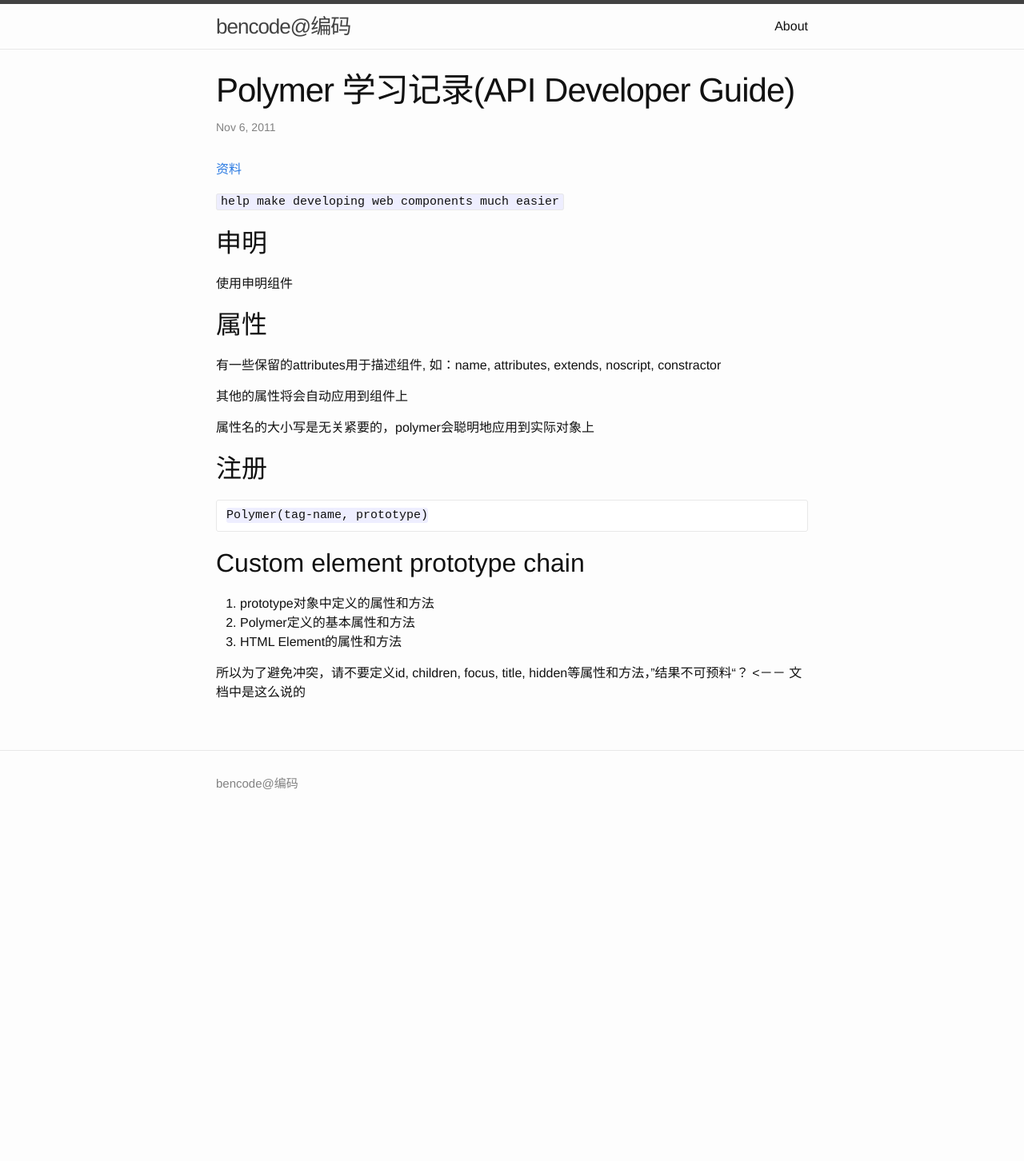
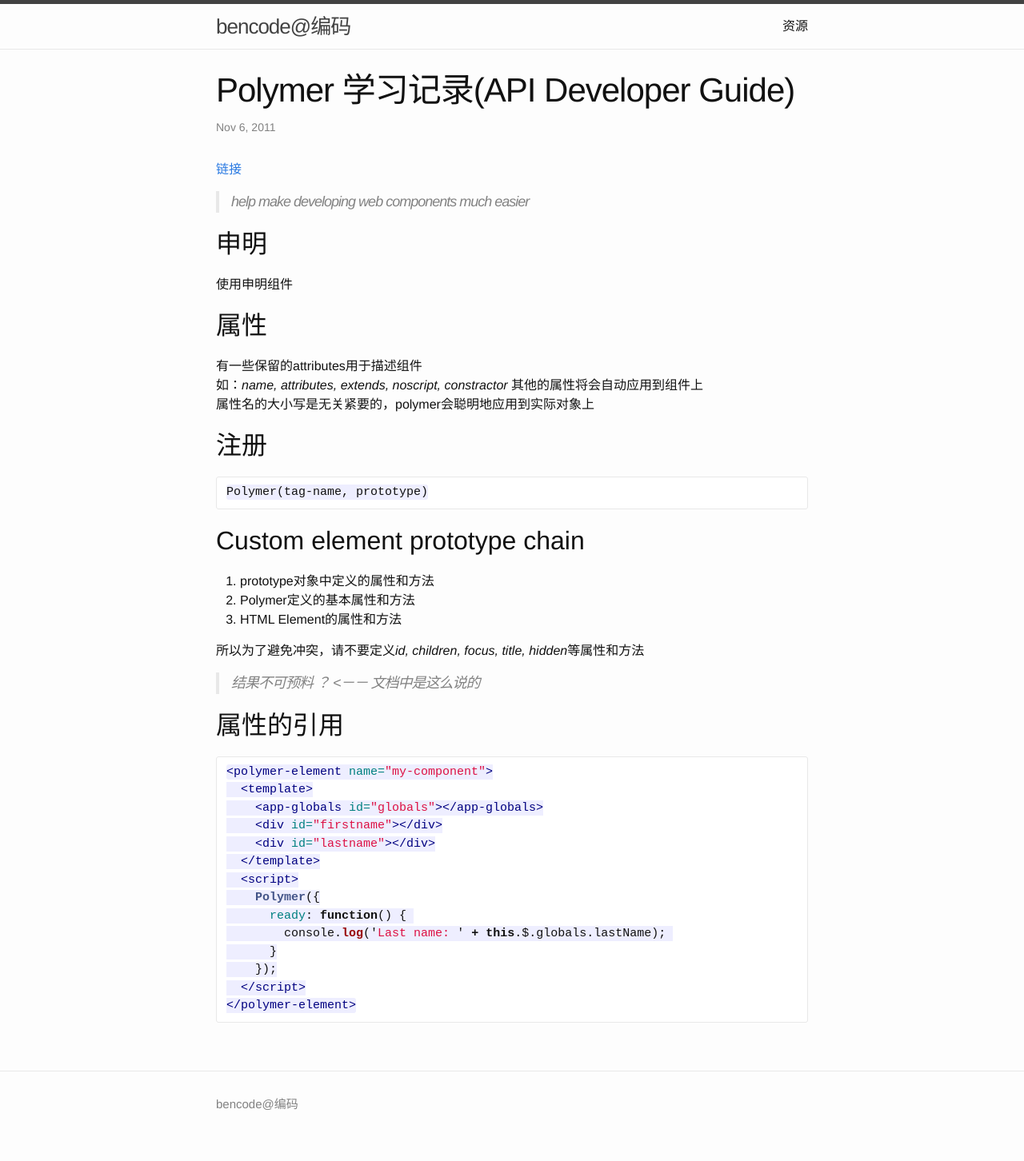
Before and after one commit to bencode/bencode.github.io, a Jekyll site: the page built from _posts/polymer/learning/2011-11-06-api-developer-guide.md, in a window 1280 px wide. Shown: the whole page at 80% size. Built offline with Jekyll 4.4.1, drawn with Linux system fonts in a browser that asks for light colours; before the commit the page ends 1052 px from its top, so only the background shows below that.

Commit message:
临时提交

````diff
--- a/_posts/polymer/learning/2011-11-06-api-developer-guide.md
+++ b/_posts/polymer/learning/2011-11-06-api-developer-guide.md
@@ -4,10 +4,10 @@
 categories: polymer learning
 ---
 
-[资料](https://www.polymer-project.org/docs/polymer/polymer.html)
+[链接](https://www.polymer-project.org/docs/polymer/polymer.html)
 
 
-`help make developing web components much easier`
+> help make developing web components much easier
 
 
 ## 申明
@@ -17,10 +17,9 @@
 
 ## 属性
 
-有一些保留的attributes用于描述组件, 如：name, attributes, extends, noscript, constractor
-
+有一些保留的attributes用于描述组件
+如：*name, attributes, extends, noscript, constractor*
 其他的属性将会自动应用到组件上
-
 属性名的大小写是无关紧要的，polymer会聪明地应用到实际对象上
 
 
@@ -36,4 +35,26 @@
 2. Polymer定义的基本属性和方法
 3. HTML Element的属性和方法
 
-所以为了避免冲突，请不要定义id, children, focus, title, hidden等属性和方法，”结果不可预料“？ <－－ 文档中是这么说的
+所以为了避免冲突，请不要定义*id, children, focus, title, hidden*等属性和方法
+
+> 结果不可预料 ？ <－－ 文档中是这么说的
+
+
+## 属性的引用
+
+```html
+<polymer-element name="my-component">
+  <template>
+    <app-globals id="globals"></app-globals>
+    <div id="firstname">{{$.globals.firstName}}</div>
+    <div id="lastname">{{$.globals.lastName}}</div>
+  </template>
+  <script>
+    Polymer({
+      ready: function() {
+        console.log('Last name: ' + this.$.globals.lastName);
+      }
+    });
+  </script>
+</polymer-element>
+```
````
Also changed, not shown: about.md (+8 -5 lines), 3 other files.
